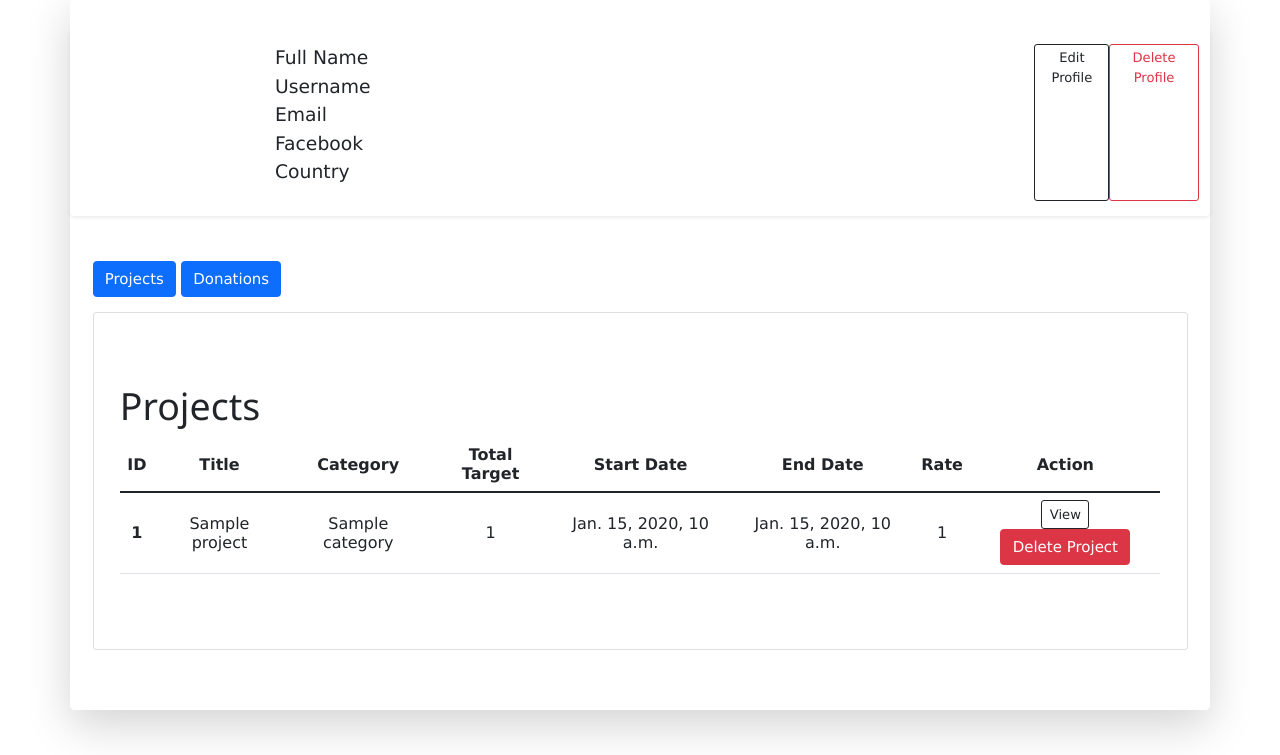
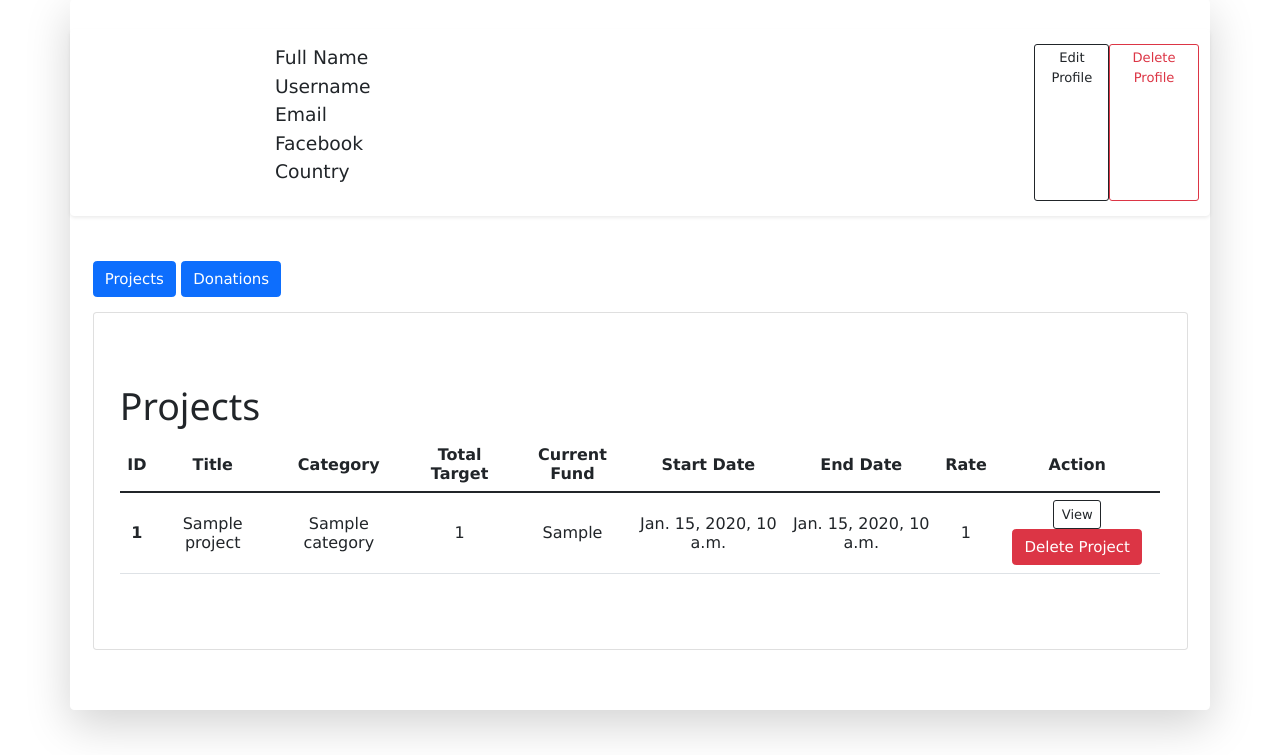
Before and after one commit to ayazeid/Crowd-Funding-App-Django, a Django app: template crowdfund/users/templates/users/user_profile.html in a window 1280 px wide, after a click on "Projects". Shown: the part 99-854 px from the top of the page. Run offline with Django 3.2, Linux system fonts and the light colour scheme; the template is opened without the code that fills it: most values are stand-ins (such as "Sample title", 1, 10 or a date in 2020); some libraries are stand-ins or nearby versions.

```diff
--- a/crowdfund/users/templates/users/user_profile.html
+++ b/crowdfund/users/templates/users/user_profile.html
@@ -158,7 +158,7 @@
                   <th scope="col">Title</th>
                   <th scope="col">Category</th>
                   <th scope="col">Total Target</th>
-
+                  <th scope="col">Current Fund</th>
                   <th scope="col">Start Date</th>
                   <th scope="col">End Date</th>
                   <th scope="col">Rate</th>
@@ -173,6 +173,7 @@
                   <td>{{project.title}}</td>
                   <td>{{project.category}}</td>
                   <td>{{project.total_target}}</td>
+                  <td>{{project.current_fund}}</td>
                   <td>{{project.start_date}}</td>
                   <td>{{project.end_date}}</td>
                   <td>{{project.total_rate}}</td>
```
Also changed, not shown: crowdfund/users/views.py (+18 -9 lines).
